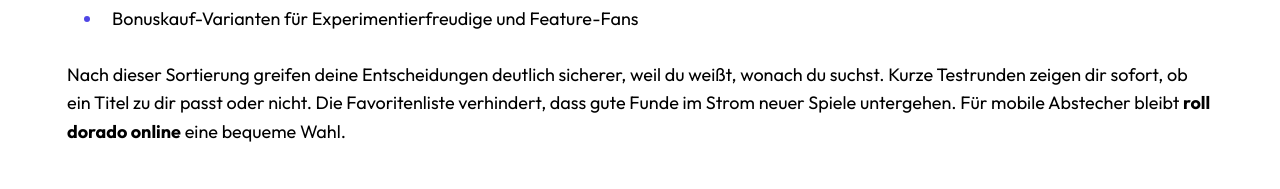
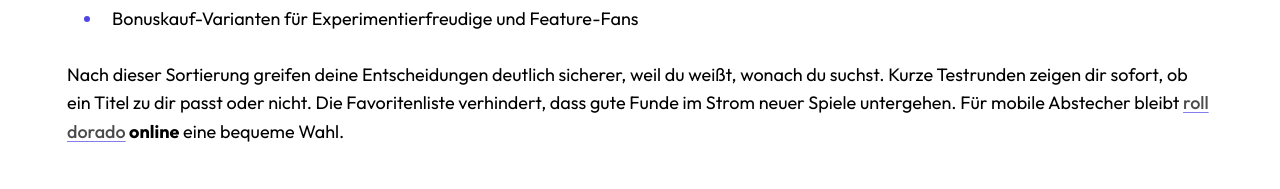
Before and after one commit to dei-92/rolldorado-casino.co.at, a plain HTML site: page index.html in a window 1280 px wide. Shown: the part 1675-1864 px from the top of the page. Drawn offline with Linux system fonts and the light colour scheme.

Commit message:
Update index.html

```diff
--- a/index.html
+++ b/index.html
@@ -257,7 +257,7 @@ Drehungen</p>
 weil du weißt, wonach du suchst. Kurze Testrunden zeigen dir sofort, ob
 ein Titel zu dir passt oder nicht. Die Favoritenliste verhindert, dass
 gute Funde im Strom neuer Spiele untergehen. Für mobile Abstecher bleibt
-<strong>roll dorado online</strong> eine bequeme Wahl.</p>
+<strong><a href="https://rolldorado.co.at" title="roll dorado">roll dorado</a> online</strong> eine bequeme Wahl.</p>
 <h2 id="wesentliche-eckdaten-für-den-alltag">Wesentliche Eckdaten für den Alltag</h2>
 <p>Die Oberfläche ist klar, die Wege sind kurz, und Hilfetexte erklären
 Kernfunktionen ohne Umwege. Dadurch fühlst du dich schnell souverän,
```
